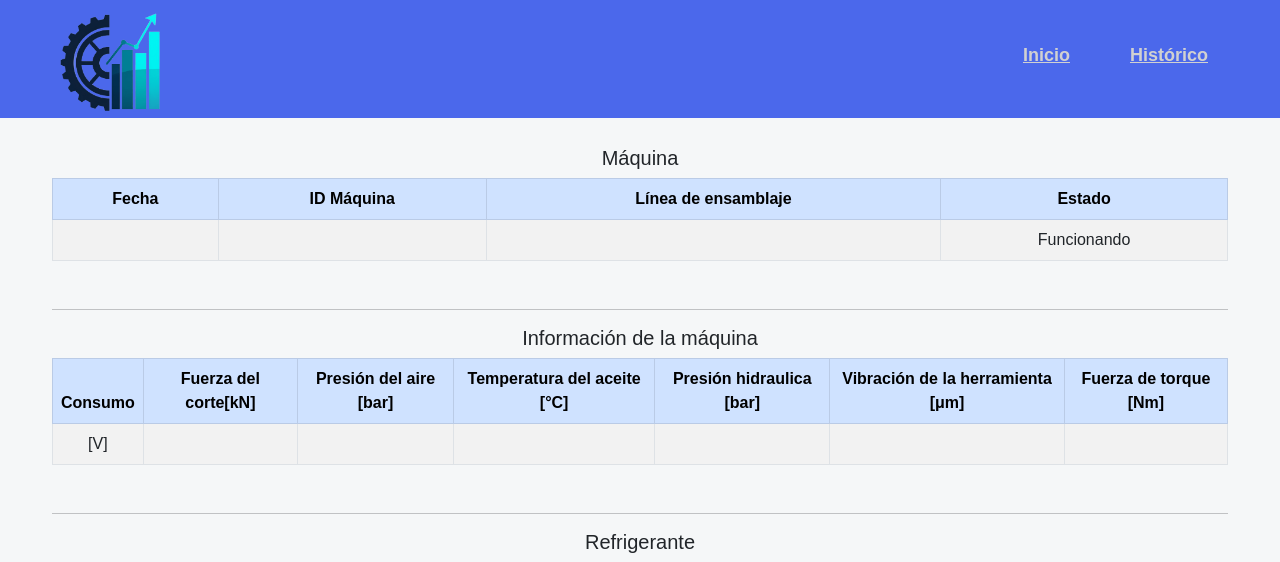
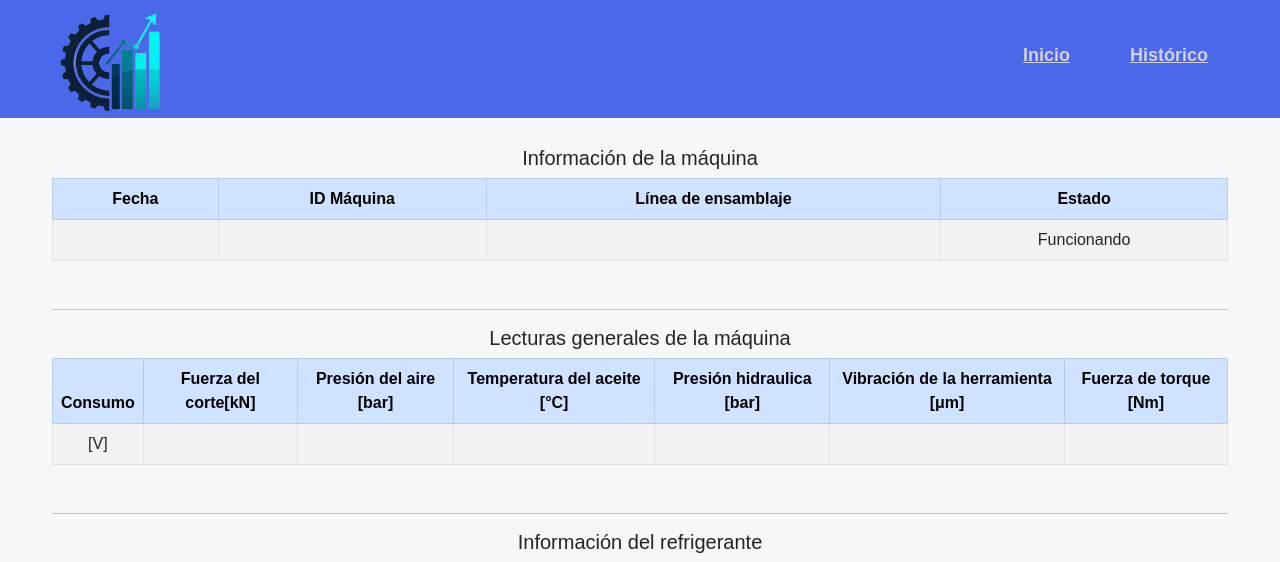
Before and after one commit to Luas21/P-ciencia-datos, a Flask app: page /detalle_maquina/1 in a window 1280 px wide. Shown: the top 562 px of the page. Run offline with Flask 3, Linux system fonts and the light colour scheme; data that the repository does not hold is empty; some libraries are stand-ins or nearby versions.

Commit message:
cambio en el nombre de las secciones en detalle_maquina

```diff
--- a/app/templates/detalle_maquina.html
+++ b/app/templates/detalle_maquina.html
@@ -5,7 +5,7 @@
 {% block body %}
 <div class="container">
     <div class="grid grid-cols-1 md:grid-cols-2 gap-3">
-        <h5 class="text-center mt-2 col-span-2">Máquina</h5>
+        <h5 class="text-center mt-2 col-span-2">Información de la máquina</h5>
         <table class="table table-bordered table-hover table-striped col-span-2">
             <thead class="table-primary text-center">
                 <tr>
@@ -30,7 +30,7 @@
         </table>
 
         <hr class="mt-5 ">
-        <h5 class="text-center col-span-2">Información de la máquina</h5>
+        <h5 class="text-center col-span-2">Lecturas generales de la máquina</h5>
         <table class="table table-bordered table-hover table-striped col-span-2">
             <thead class="table-primary text-center">
                 <tr>
@@ -58,7 +58,7 @@
         <hr class="mt-5">
         <!-- Refrigerante -->
         <div class="col-span-1">
-            <h5 class="text-center">Refrigerante</h5>
+            <h5 class="text-center">Información del refrigerante</h5>
             <table class="table table-bordered table-hover table-striped">
                 <thead class="table-primary text-center">
                     <tr>
```
